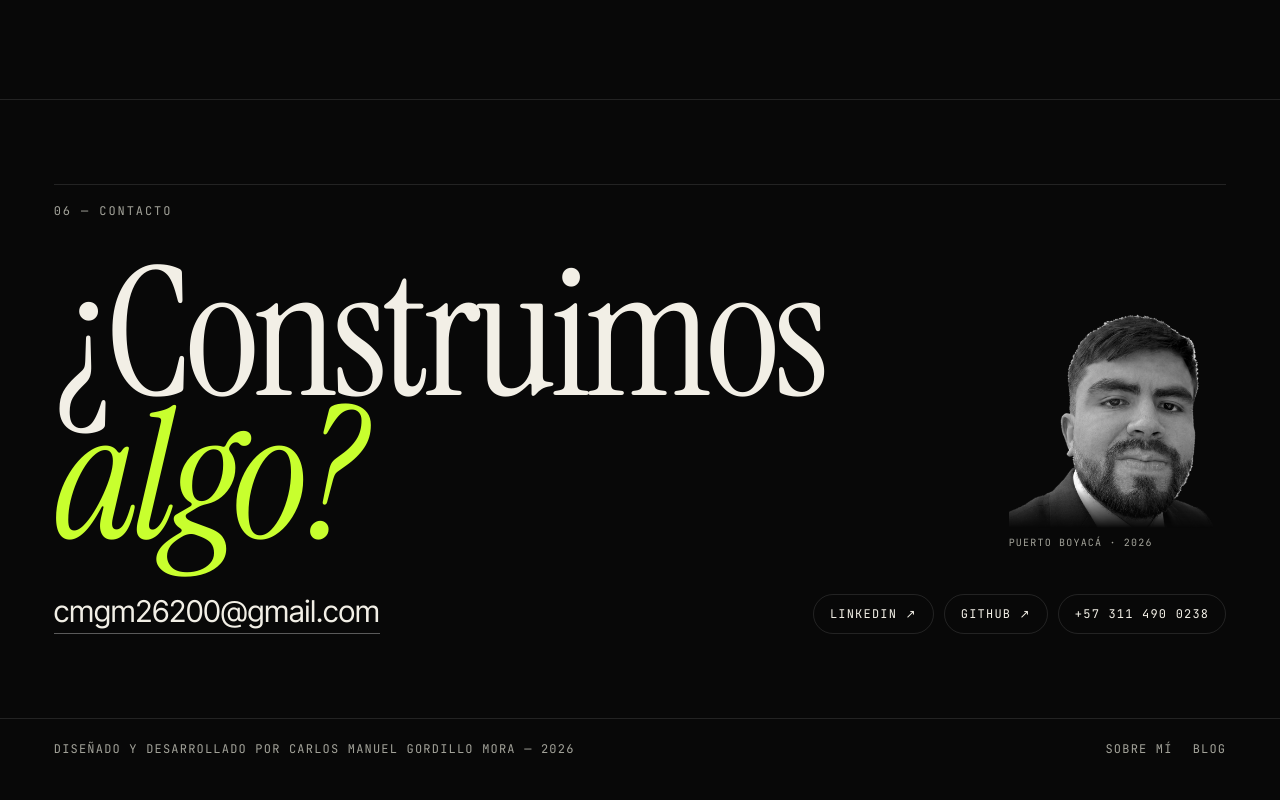
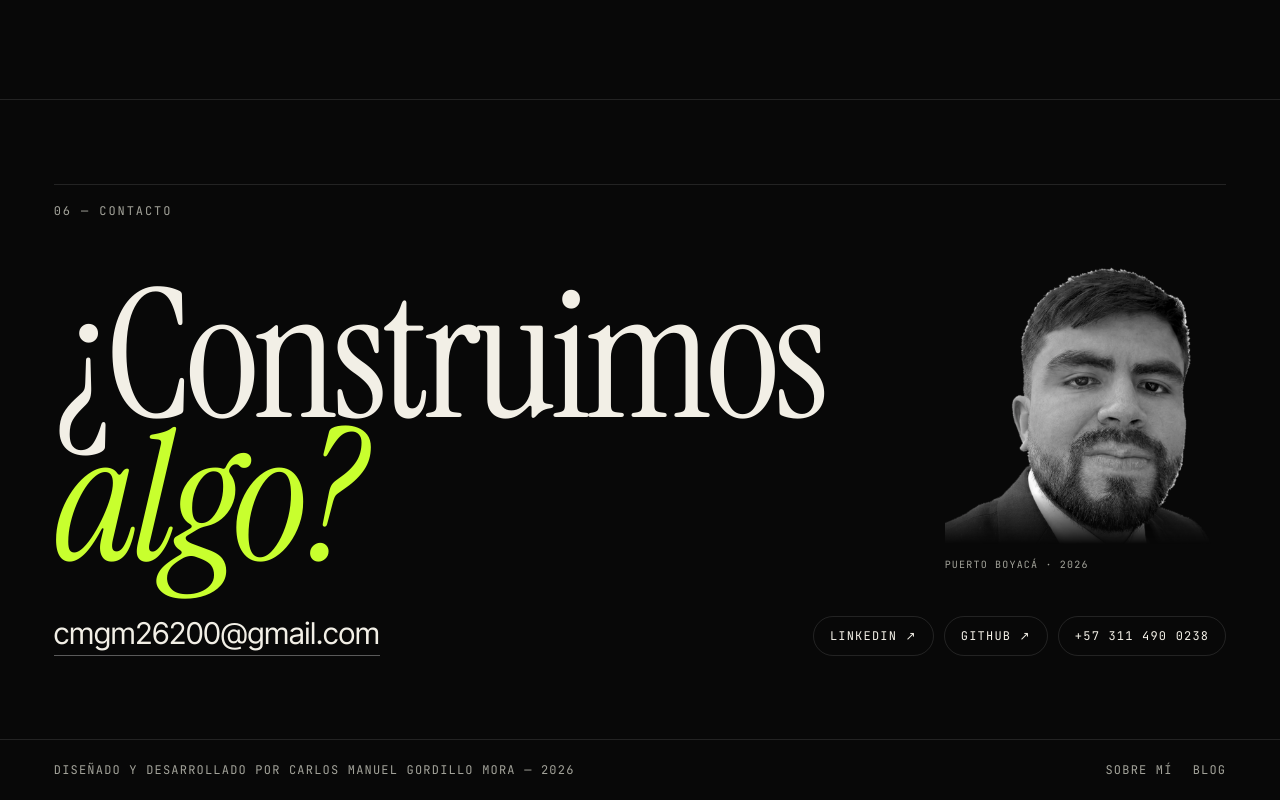
Before and after one commit to c26200/software-portfolio, a React (Vite) app: page / in a window 1280 px wide. Shown: the part 4999-5799 px from the top of the page. Before the commit the page ends 5778 px from the top, so only its background shows below. Built offline with nearby package versions, Linux system fonts and the light colour scheme.

Commit message:
Enlarge the contact portrait to 320px
At 220px it read as a detail; at 320 it balances the closing heading without
competing with it. Caption gets a little more breathing room.

```diff
--- a/src/styles/kinetic.css
+++ b/src/styles/kinetic.css
@@ -922,7 +922,7 @@ html.has-cursor * {
 }
 .contact-portrait {
   margin: 0;
-  width: clamp(150px, 17vw, 220px);
+  width: clamp(170px, 22vw, 320px);
 }
 .contact-portrait img {
   display: block;
@@ -932,7 +932,7 @@ html.has-cursor * {
   mask-image: linear-gradient(to bottom, #000 82%, transparent 100%);
 }
 .contact-portrait figcaption {
-  margin-top: 8px;
+  margin-top: 14px;
   font-family: var(--mono);
   font-size: 10px;
   letter-spacing: 0.12em;
```
